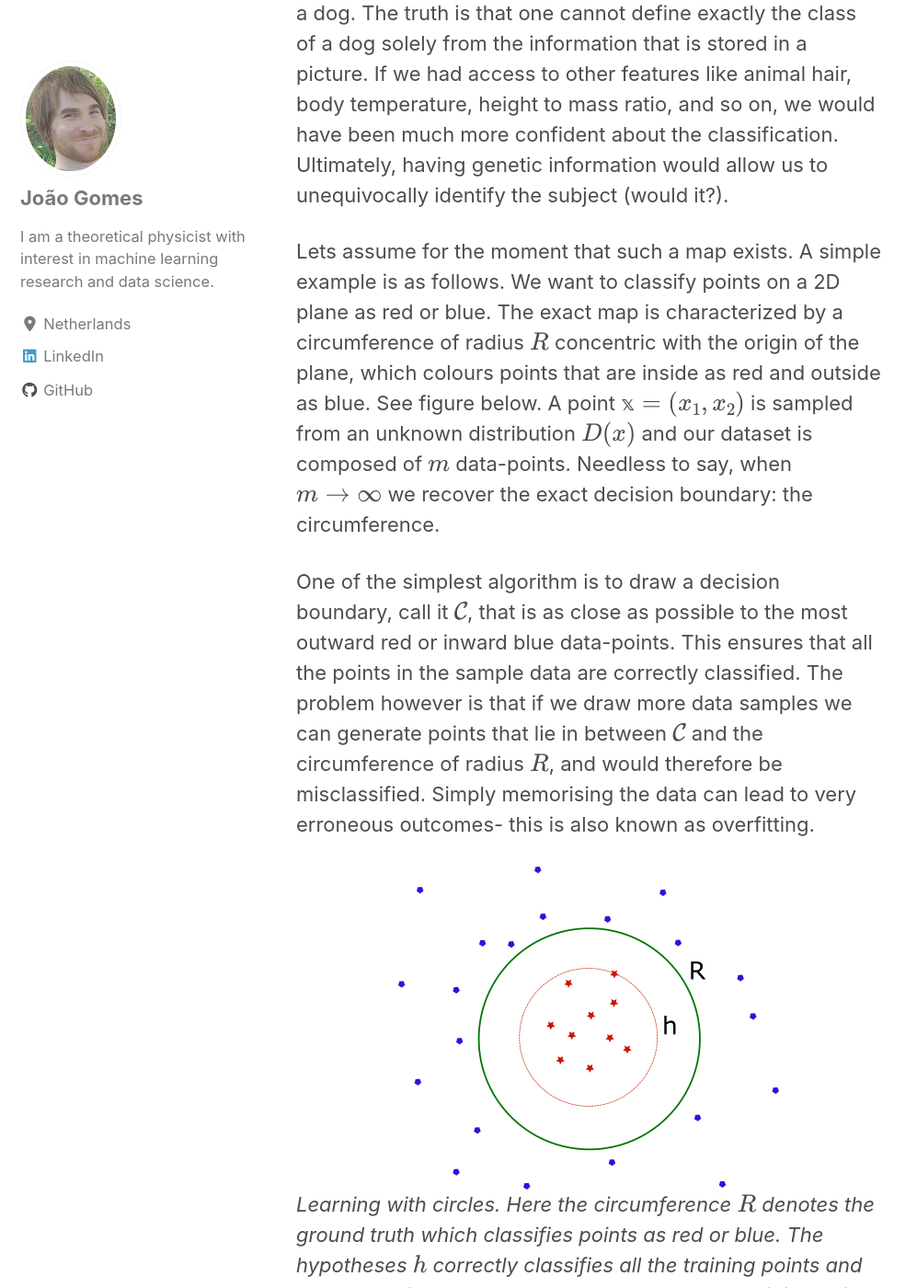
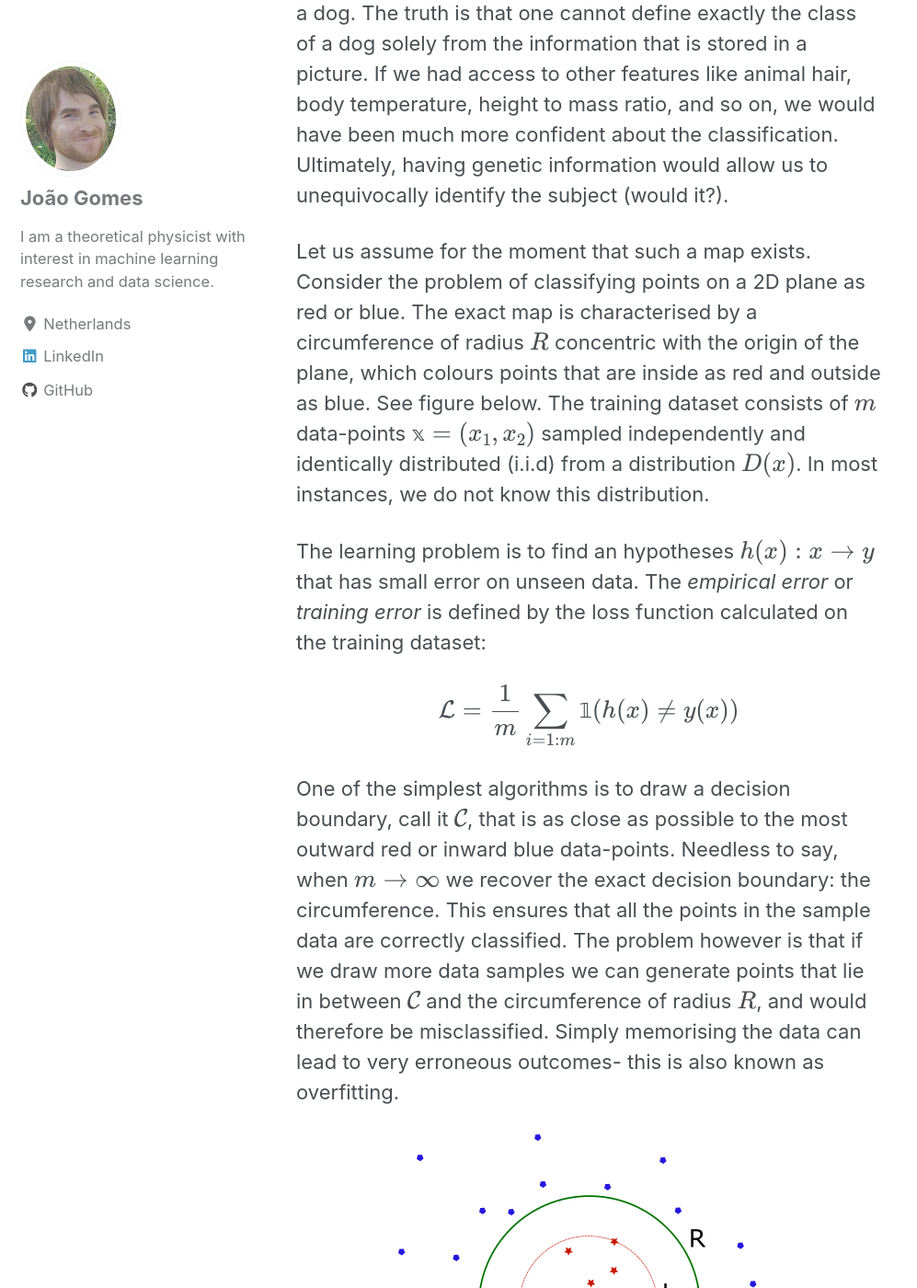
Before and after one commit to joaomvg/ml-pelican-website, a Jekyll site: the page built from _posts/2020-4-14-PAC_learning.md, in a window 1280 px wide and 1400 px high, scrolled down 1025 px. Shown: the whole window at 92% size, without its empty margins (0-997 px from the left). Built offline with Jekyll 4.4.1, drawn with Linux system fonts in a browser that asks for light colours; cached includes are drawn as plain includes; nearby versions of some CDN libraries; formulas are drawn with MathJax 3; some of the changed text lies outside the part shown.

Commit message:
edit text

```diff
--- a/_posts/2020-4-14-PAC_learning.md
+++ b/_posts/2020-4-14-PAC_learning.md
@@ -15,15 +15,19 @@ toc: true
 
 PAC stands for "probably approximately correct". As the name suggests, it relates to the probability, or confidence, of a quantity to be approximately correct. This is in essence what machine learning tries to do.
 
-Suppose we have a classification problem with $$N$$ classes, labelled by an integer $$\{0,1,\ldots N-1\}$$, and we are given a dataset which contains $$m$$ data-points. The data-points are characterized by $$Q$$ features, usually represented as a vector $$(f_1,f_2,\ldots,f_Q)$$, and we want to find a map $$\mathcal{G}$$ between these features and the corresponding class:
+Suppose we have a classification problem with $$N$$ classes, labelled by an integer $$\{0,1,\ldots N-1\}$$, and we are given a dataset which contains $$m$$ data-points. The data-points are characterized by $$Q$$ features, usually represented as a vector $$(f_1,f_2,\ldots,f_Q)$$, and we want to find a map $$\mathcal{G}$$ between these features and the corresponding class $$y$$:
 
-$$\mathcal{G}: (f_1,f_2,\ldots,f_Q)\rightarrow \{0,1,\ldots, N-1\}$$
+$$\mathcal{G}: (f_1,f_2,\ldots,f_Q)\rightarrow y=\{0,1,\ldots, N-1\}$$
 
 This map, however, does not always exist. In this case we can only determine the class up to a certain confidence level. An example, is in image recognition where one attempts to classify pictures. Imagine that we want to determine whether the picture in hands corresponds to a dog or not. As humans, typically we find easy to identify a dog in a picture. But what if the picture was taken with a weird angle or the animal in it is actually a wolf that looks like a dog. The truth is that one cannot define exactly the class of a dog solely from the information that is stored in a picture. If we had access to other features like animal hair, body temperature, height to mass ratio, and so on, we would have been much more confident about the classification. Ultimately, having genetic information would allow us to unequivocally identify the subject (would it?).
 
-Lets assume for the moment that such a map exists. A simple example is as follows. We want to classify points on a 2D plane as red or blue. The exact map is characterized by a circumference of radius $$R$$ concentric with the origin of the plane, which colours points that are inside as red and outside as blue. See figure below. A point $$\mathbb{x}=(x_1,x_2)$$ is sampled from an unknown distribution $$D(x)$$ and our dataset is composed of $$m$$ data-points. Needless to say, when $$m\rightarrow \infty$$ we recover the exact decision boundary: the circumference.
+Let us assume for the moment that such a map exists. Consider the problem of classifying points on a 2D plane as red or blue. The exact map is characterised by a circumference of radius $$R$$ concentric with the origin of the plane, which colours points that are inside as red and outside as blue. See figure below. The training dataset consists of $$m$$ data-points $$\mathbb{x}=(x_1,x_2)$$ sampled independently and identically distributed (i.i.d) from a distribution $$D(x)$$. In most instances, we do not know this distribution.
 
-One of the simplest algorithm is to draw a decision boundary, call it $$\mathcal{C}$$, that is as close as possible to the most outward red or inward blue data-points. This ensures that all the points in the sample data are correctly classified. The problem however is that if we draw more data samples we can generate points that lie in between $$\mathcal{C}$$ and the circumference of radius $$R$$, and would therefore be misclassified. Simply memorising the data can lead to very erroneous outcomes- this is also known as overfitting.
+The learning problem is to find an hypotheses $$h(x): x\rightarrow y$$ that has small error on unseen data. The *empirical error* or *training error* is defined by the loss function calculated on the training dataset:
+
+$$\mathcal{L}=\frac{1}{m}\sum_{i=1:m}\mathbb{1}(h(x)\neq y(x))$$
+
+One of the simplest algorithms is to draw a decision boundary, call it $$\mathcal{C}$$, that is as close as possible to the most outward red or inward blue data-points. Needless to say, when $$m\rightarrow \infty$$ we recover the exact decision boundary: the circumference. This ensures that all the points in the sample data are correctly classified. The problem however is that if we draw more data samples we can generate points that lie in between $$\mathcal{C}$$ and the circumference of radius $$R$$, and would therefore be misclassified.  Simply memorising the data can lead to very erroneous outcomes- this is also known as overfitting.
 
 
 ![](/images/PAC learning.png){: .align-center}
```
